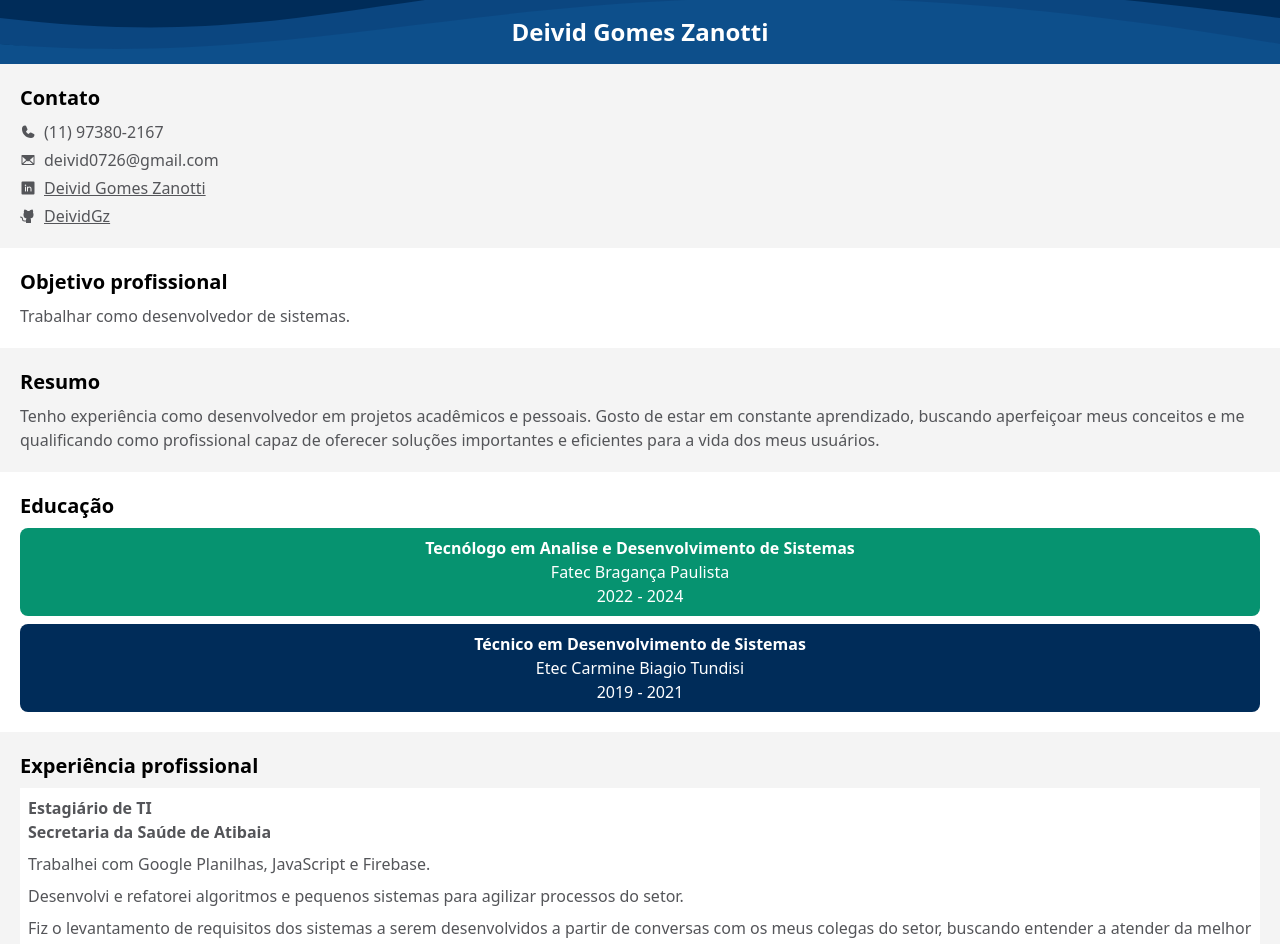
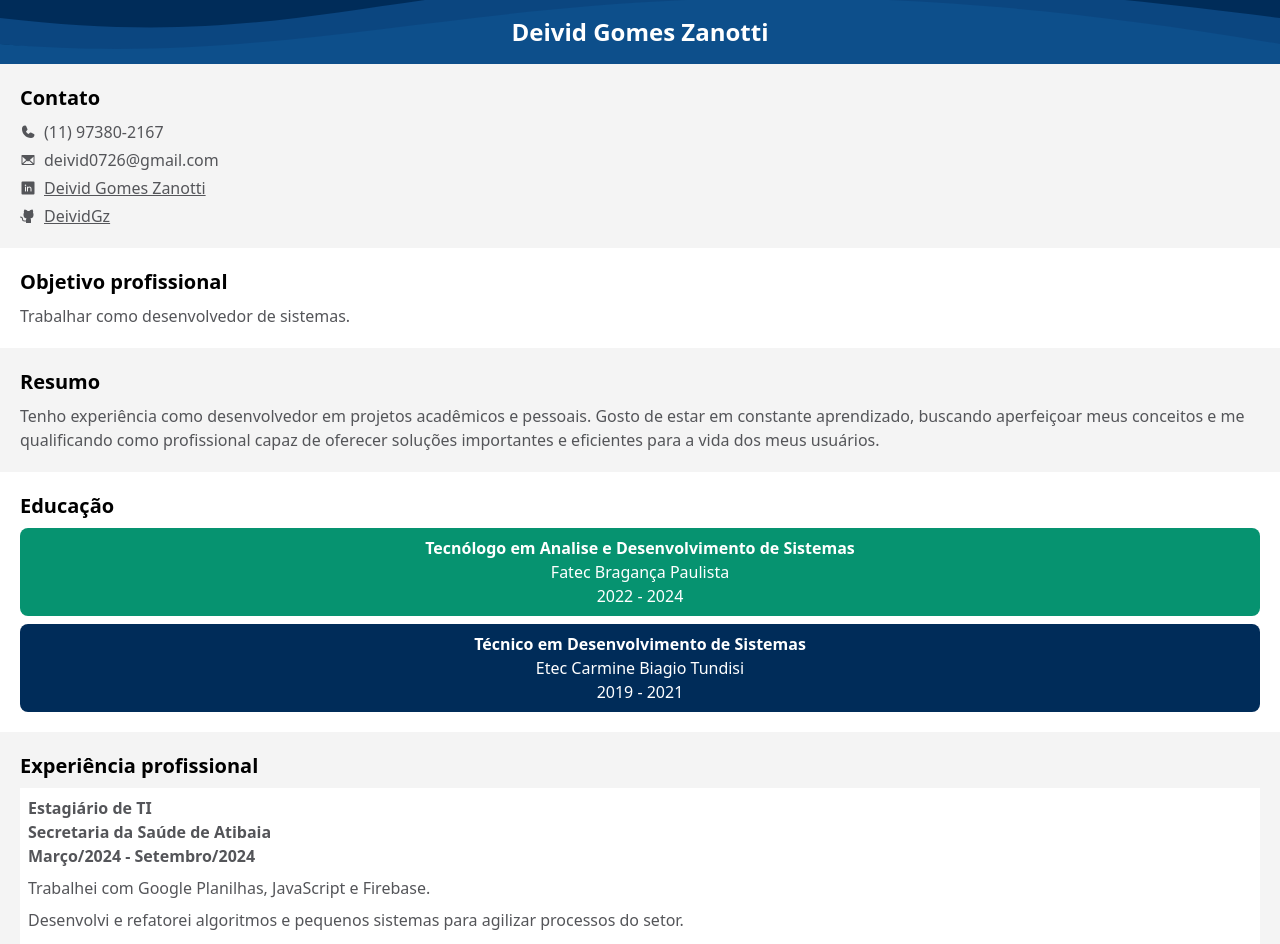
Before and after one commit to DeividGz/curriculo-emartim, a React (Vite) app: page / in a window 1280 px wide. Shown: the top 944 px of the page. Built offline with nearby package versions, Linux system fonts and the light colour scheme.

Commit message:
add my time of service as a intern

```diff
--- a/src/App.tsx
+++ b/src/App.tsx
@@ -149,6 +149,8 @@ export default function App() {
             Estagiário de TI
             <br />
             Secretaria da Saúde de Atibaia
+            <br />
+            Março/2024 - Setembro/2024
           </p>
           <p>Trabalhei com Google Planilhas, JavaScript e Firebase.</p>
           <p>
```
